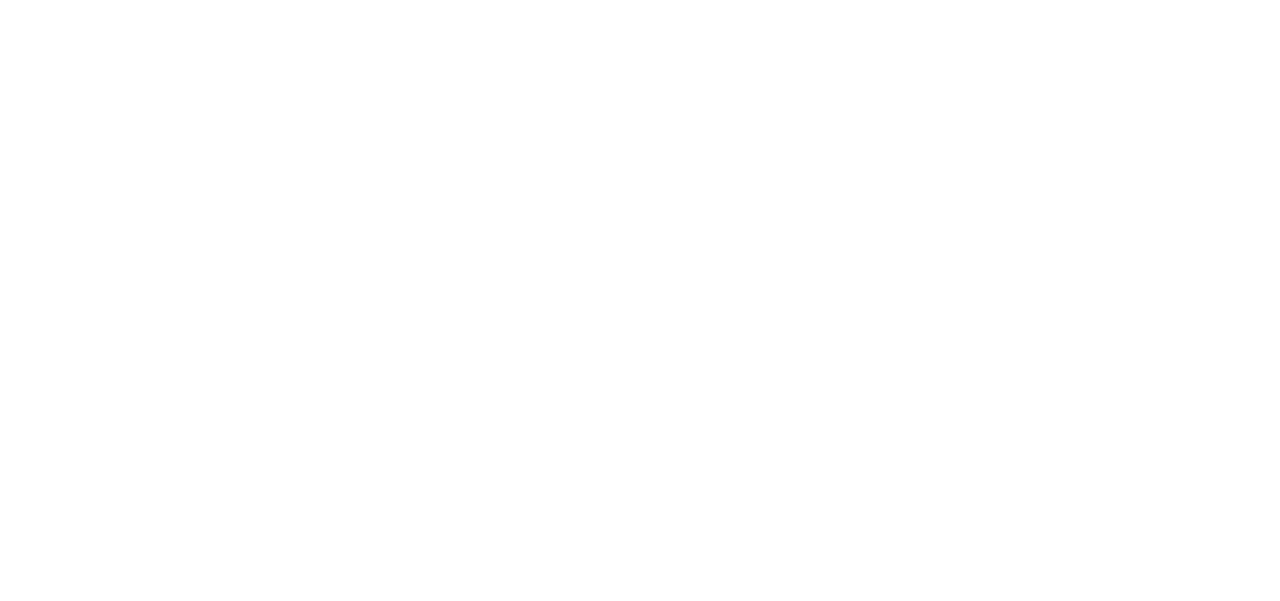
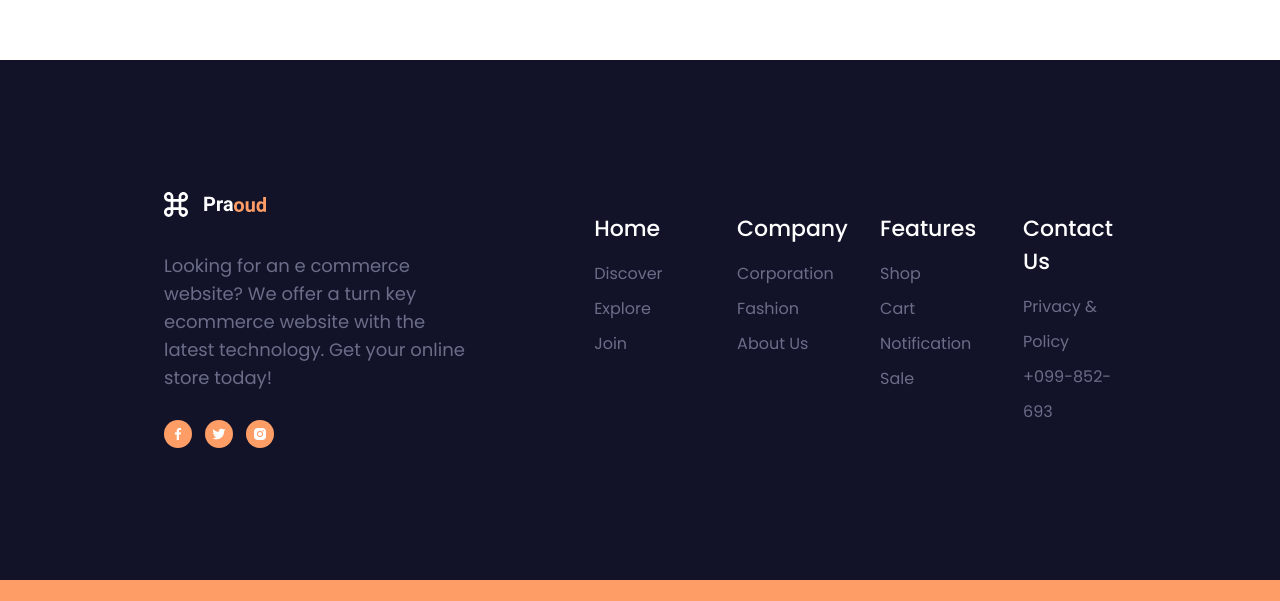
Before and after one commit to Marcus20119/lp_e-commerce, a React (Create React App) app: page / in a window 1280 px wide. Shown: the part 3945-4546 px from the top of the page. Before the commit the page ends 4005 px from the top, so only its background shows below. Built offline with nearby package versions, Linux system fonts and the light colour scheme.

Commit message:
release frame9

```diff
--- /dev/null
+++ b/src/components/Frame9/Frame9.module.scss
@@ -0,0 +1,95 @@
+.frame9 {
+  display: flex;
+  flex-direction: column;
+  justify-content: center;
+  align-items: center;
+  width: 100%;
+}
+.footer {
+  display: flex;
+  justify-content: space-between;
+  gap: 116px;
+  padding: 0 164px;
+  align-items: center;
+  width: 100%;
+  height: 520px;
+  background-color: #121329;
+
+  &Left {
+    display: flex;
+    flex-direction: column;
+    justify-content: center;
+    align-items: flex-start;
+    gap: 28px;
+    width: 33%;
+
+    &Description {
+      font-weight: 400;
+      font-size: 18px;
+      line-height: 28px;
+      color: #6b6d89;
+    }
+    &Social {
+      display: inline-flex;
+      align-items: center;
+      gap: 13px;
+
+      i {
+        display: flex;
+        justify-content: center;
+        align-items: center;
+        width: 28px;
+        height: 28px;
+        background-color: var(--primary-color);
+        border-radius: 100%;
+        color: white;
+        cursor: pointer;
+      }
+      i:hover {
+        opacity: 0.8;
+      }
+    }
+  }
+  &Right {
+    flex: 1;
+    display: grid;
+    grid-template-columns: repeat(4, minmax(0, 1fr));
+    gap: 50px;
+
+    &Item {
+      display: flex;
+      flex-direction: column;
+      justify-content: flex-start;
+      align-items: flex-start;
+      gap: 11px;
+      width: 100%;
+    }
+    &ItemTitle {
+      font-weight: 500;
+      font-size: 22px;
+      line-height: 33px;
+      color: #fffefe;
+    }
+    &ItemTabWrap {
+      display: flex;
+      flex-direction: column;
+      justify-content: flex-start;
+      align-items: flex-start;
+    }
+    &ItemTab {
+      font-weight: 400;
+      font-size: 16px;
+      line-height: 35px;
+      color: #6b6d89;
+      cursor: pointer;
+    }
+    &ItemTab:hover {
+      color: var(--primary-color);
+    }
+  }
+}
+.footLine {
+  width: 100%;
+  height: 21px;
+  background-color: var(--primary-color);
+}
--- a/src/components/Frame9/index.jsx
+++ b/src/components/Frame9/index.jsx
@@ -1,5 +1,100 @@
+import styles from './Frame9.module.scss';
+
+const footerData = [
+  {
+    title: 'Home',
+    tabs: ['Discover', 'Explore', 'Join'],
+  },
+  {
+    title: 'Company',
+    tabs: ['Corporation', 'Fashion', 'About Us'],
+  },
+  {
+    title: 'Features',
+    tabs: ['Shop', 'Cart', 'Notification', 'Sale'],
+  },
+  {
+    title: 'Contact Us',
+    tabs: ['Privacy & Policy', '+099-852-693'],
+  },
+];
+
 const Frame9 = () => {
-  return <div></div>;
+  return (
+    <div className={styles.frame9}>
+      <div className={styles.footer}>
+        <div className={styles.footerLeft}>
+          <div className={styles.footerLeftLogo}>
+            <svg
+              width="102"
+              height="25"
+              viewBox="0 0 102 25"
+              fill="none"
+              xmlns="http://www.w3.org/2000/svg">
+              <path
+                d="M19.3333 0C16.76 0 14.6667 2.17544 14.6667 4.8497V6.92814H9.33333V4.8497C9.33333 2.17544 7.24 0 4.66667 0C2.09333 0 0 2.17544 0 4.8497C0 7.52396 2.09333 9.6994 4.66667 9.6994H6.66667V15.2419H4.66667C2.09333 15.2419 0 17.4174 0 20.0916C0 22.7659 2.09333 24.9413 4.66667 24.9413C7.24 24.9413 9.33333 22.7659 9.33333 20.0916V18.0132H14.6667V20.0916C14.6667 22.7659 16.76 24.9413 19.3333 24.9413C21.9067 24.9413 24 22.7659 24 20.0916C24 17.4174 21.9067 15.2419 19.3333 15.2419H17.3333V9.6994H19.3333C21.9067 9.6994 24 7.52396 24 4.8497C24 2.17544 21.9067 0 19.3333 0ZM17.3333 6.92814V4.8497C17.3333 3.69963 18.2267 2.77126 19.3333 2.77126C20.44 2.77126 21.3333 3.69963 21.3333 4.8497C21.3333 5.99977 20.44 6.92814 19.3333 6.92814H17.3333ZM4.66667 6.92814C3.56 6.92814 2.66667 5.99977 2.66667 4.8497C2.66667 3.69963 3.56 2.77126 4.66667 2.77126C5.77333 2.77126 6.66667 3.69963 6.66667 4.8497V6.92814H4.66667ZM9.33333 15.2419V9.6994H14.6667V15.2419H9.33333ZM19.3333 22.1701C18.2267 22.1701 17.3333 21.2417 17.3333 20.0916V18.0132H19.3333C20.44 18.0132 21.3333 18.9415 21.3333 20.0916C21.3333 21.2417 20.44 22.1701 19.3333 22.1701ZM4.66667 22.1701C3.56 22.1701 2.66667 21.2417 2.66667 20.0916C2.66667 18.9415 3.56 18.0132 4.66667 18.0132H6.66667V20.0916C6.66667 21.2417 5.77333 22.1701 4.66667 22.1701Z"
+                fill="#FFFEFE"
+              />
+              <path
+                d="M43.1992 13.9507V18.9604H40.2695V4.7417H45.8164C46.8841 4.7417 47.8216 4.93701 48.6289 5.32764C49.4427 5.71826 50.0677 6.2749 50.5039 6.99756C50.9401 7.7137 51.1582 8.53076 51.1582 9.44873C51.1582 10.842 50.6797 11.9422 49.7227 12.7495C48.7721 13.5503 47.4538 13.9507 45.7676 13.9507H43.1992ZM43.1992 11.5776H45.8164C46.5911 11.5776 47.1803 11.3953 47.584 11.0308C47.9941 10.6662 48.1992 10.1453 48.1992 9.46826C48.1992 8.77165 47.9941 8.2085 47.584 7.77881C47.1738 7.34912 46.6074 7.12777 45.8848 7.11475H43.1992V11.5776Z"
+                fill="#FFFEFE"
+              />
+              <path
+                d="M58.9316 11.0405C58.5475 10.9884 58.209 10.9624 57.916 10.9624C56.8483 10.9624 56.1484 11.3237 55.8164 12.0464V18.9604H52.9941V8.39404H55.6602L55.7383 9.65381C56.3047 8.68376 57.0892 8.19873 58.0918 8.19873C58.4043 8.19873 58.6973 8.24105 58.9707 8.32568L58.9316 11.0405Z"
+                fill="#FFFEFE"
+              />
+              <path
+                d="M66.1289 18.9604C65.9987 18.7065 65.9043 18.3908 65.8457 18.0132C65.1621 18.7749 64.2734 19.1558 63.1797 19.1558C62.1445 19.1558 61.2852 18.8563 60.6016 18.2573C59.9245 17.6584 59.5859 16.9032 59.5859 15.9917C59.5859 14.8719 59.9993 14.0125 60.8262 13.4136C61.6595 12.8146 62.8607 12.5119 64.4297 12.5054H65.7285V11.8999C65.7285 11.4116 65.6016 11.021 65.3477 10.728C65.1003 10.4351 64.7064 10.2886 64.166 10.2886C63.6908 10.2886 63.3164 10.4025 63.043 10.6304C62.776 10.8582 62.6426 11.1707 62.6426 11.5679H59.8203C59.8203 10.9559 60.0091 10.3895 60.3867 9.86865C60.7643 9.34782 61.2982 8.94092 61.9883 8.64795C62.6784 8.34847 63.4531 8.19873 64.3125 8.19873C65.6146 8.19873 66.6465 8.52751 67.4082 9.18506C68.1764 9.8361 68.5605 10.7541 68.5605 11.939V16.519C68.5671 17.5216 68.707 18.2801 68.9805 18.7944V18.9604H66.1289ZM63.7949 16.9976C64.2116 16.9976 64.5957 16.9064 64.9473 16.7241C65.2988 16.5353 65.5592 16.2847 65.7285 15.9722V14.1558H64.6738C63.2611 14.1558 62.5091 14.644 62.418 15.6206L62.4082 15.7866C62.4082 16.1382 62.5319 16.4279 62.7793 16.6558C63.0267 16.8836 63.3652 16.9976 63.7949 16.9976Z"
+                fill="#FFFEFE"
+              />
+              <path
+                d="M70 14.456C70 13.4212 70.2017 12.499 70.6051 11.6892C71.0084 10.8795 71.5875 10.2529 72.3422 9.80942C73.1034 9.36598 73.985 9.14425 74.9869 9.14425C76.4117 9.14425 77.573 9.57485 78.4709 10.436C79.3752 11.2972 79.8794 12.4669 79.9835 13.945L80.003 14.6584C80.003 16.2586 79.5509 17.544 78.6465 18.5144C77.7422 19.4784 76.5288 19.9604 75.0064 19.9604C73.484 19.9604 72.2674 19.4784 71.3565 18.5144C70.4522 17.5504 70 16.2394 70 14.5813V14.456ZM72.8204 14.6584C72.8204 15.6481 73.009 16.4065 73.3864 16.9335C73.7637 17.454 74.3038 17.7143 75.0064 17.7143C75.6895 17.7143 76.223 17.4572 76.6069 16.9431C76.9907 16.4225 77.1827 15.5935 77.1827 14.456C77.1827 13.4855 76.9907 12.7336 76.6069 12.2002C76.223 11.6667 75.683 11.4 74.9869 11.4C74.2972 11.4 73.7637 11.6667 73.3864 12.2002C73.009 12.7272 72.8204 13.5466 72.8204 14.6584Z"
+                fill="#FE9E66"
+              />
+              <path
+                d="M88.064 18.7072C87.3679 19.5427 86.405 19.9604 85.1754 19.9604C84.0433 19.9604 83.178 19.6391 82.5794 18.9964C81.9874 18.3538 81.6849 17.4122 81.6719 16.1719V9.33706H84.4922V16.0755C84.4922 17.1616 84.9932 17.7047 85.9951 17.7047C86.9515 17.7047 87.6086 17.3769 87.9665 16.7214V9.33706H90.7966V19.7676H88.1421L88.064 18.7072Z"
+                fill="#FE9E66"
+              />
+              <path
+                d="M92.4849 14.4752C92.4849 12.8493 92.8525 11.5543 93.5877 10.5903C94.3294 9.62626 95.3411 9.14425 96.6228 9.14425C97.6507 9.14425 98.4997 9.52343 99.1699 10.2818V4.96045H102V19.7676H99.4529L99.3163 18.659C98.6136 19.5266 97.7093 19.9604 96.6032 19.9604C95.3606 19.9604 94.3619 19.4784 93.6072 18.5144C92.859 17.544 92.4849 16.1976 92.4849 14.4752ZM95.3053 14.6777C95.3053 15.6545 95.4777 16.4033 95.8225 16.9238C96.1673 17.4444 96.6683 17.7047 97.3254 17.7047C98.1972 17.7047 98.812 17.3416 99.1699 16.6153V12.499C98.8185 11.7728 98.2102 11.4097 97.3449 11.4097C95.9852 11.4097 95.3053 12.499 95.3053 14.6777Z"
+                fill="#FE9E66"
+              />
+            </svg>
+          </div>
+          <p className={styles.footerLeftDescription}>
+            Looking for an e commerce website? We offer a turn key ecommerce
+            website with the latest technology. Get your online store today!
+          </p>
+          <div className={styles.footerLeftSocial}>
+            <i className="bx bxl-facebook"></i>
+            <i className="bx bxl-twitter"></i>
+            <i className="bx bxl-instagram-alt"></i>
+          </div>
+        </div>
+        <div className={styles.footerRight}>
+          {footerData.map((footerItem, index) => (
+            <div
+              key={`footerRightItemKey${index}`}
+              className={styles.footerRightItem}>
+              <h3 className={styles.footerRightItemTitle}>
+                {footerItem.title}
+              </h3>
+              <div className={styles.footerRightItemTabWrap}>
+                {footerItem.tabs.map((tab, index) => (
+                  <span
+                    key={`footerRightItemTab${index}`}
+                    className={styles.footerRightItemTab}>
+                    {tab}
+                  </span>
+                ))}
+              </div>
+            </div>
+          ))}
+        </div>
+      </div>
+      <div className={styles.footLine}></div>
+    </div>
+  );
 };
 
 export default Frame9;
--- a/src/scss/index.scss
+++ b/src/scss/index.scss
@@ -5,16 +5,20 @@
   font-family: 'Poppins', sans-serif;
   -webkit-font-smoothing: antialiased;
   -moz-osx-font-smoothing: grayscale;
+  overflow: overlay;
 }
 body::-webkit-scrollbar {
-  width: 10px;
+  width: 18px;
   height: 10px;
-  background-color: white;
+  background-color: transparent;
 }
 
 body::-webkit-scrollbar-thumb {
   border-radius: 10px;
+  border: 4px solid rgba(0, 0, 0, 0);
   background-color: #999;
+  -webkit-background-clip: padding-box; /* for Safari */
+  background-clip: padding-box;
 }
 input,
 textarea {
```
